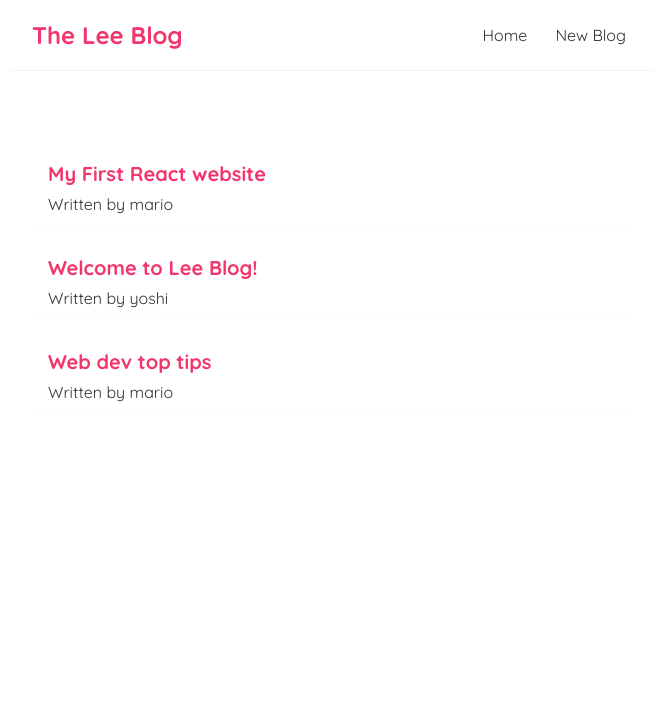
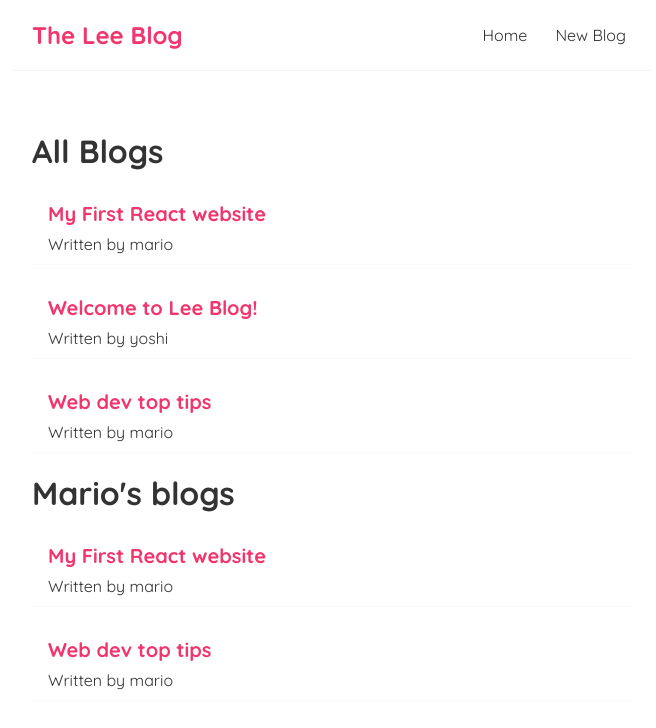
Before and after one commit to Damileee/Lee-blog, a React (Create React App) app: page / in a window 1280 px wide. Shown: the top 728 px of the page, without its empty margins (308-964 px from the left). Built offline with nearby package versions, Linux system fonts and the light colour scheme.

Commit message:
learn how to reuse a component

```diff
--- a/src/BlogList.js
+++ b/src/BlogList.js
@@ -1,7 +1,8 @@
-const BlogList = ({ blogs }) => {
+const BlogList = ({ blogs, title }) => {
 
   return (
     <div className="blog-list">
+        <h1>{ title }</h1>
       {blogs.map((blog) => (
         <div className="blog-preview" key={blog.id}>
           <h2>{blog.title}</h2>
--- a/src/Home.js
+++ b/src/Home.js
@@ -10,7 +10,8 @@ const Home = () => {
 
     return (
       <div className="home">
-       <BlogList blogs={blogs}/>
+       <BlogList blogs={blogs} title="All Blogs"/>
+       <BlogList blogs={blogs.filter((blog) => blog.author === 'mario')} title="Mario's blogs"/>
       </div>
     );
   }
```
